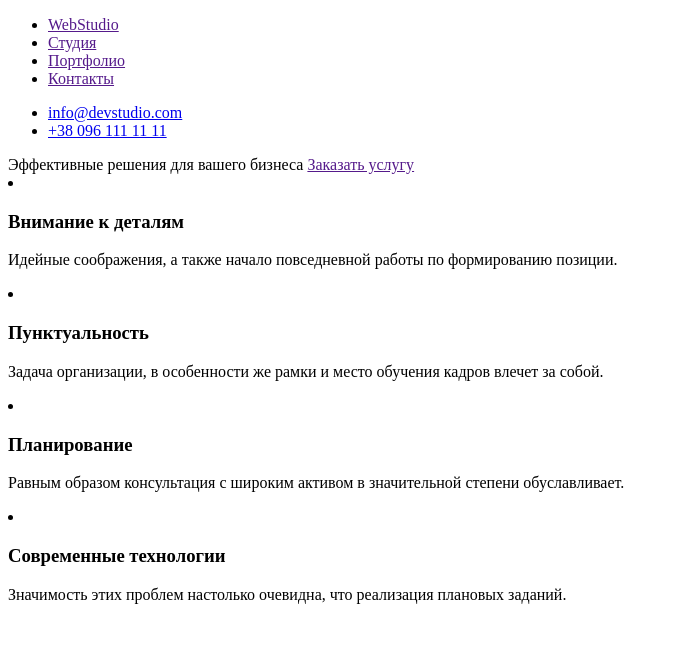
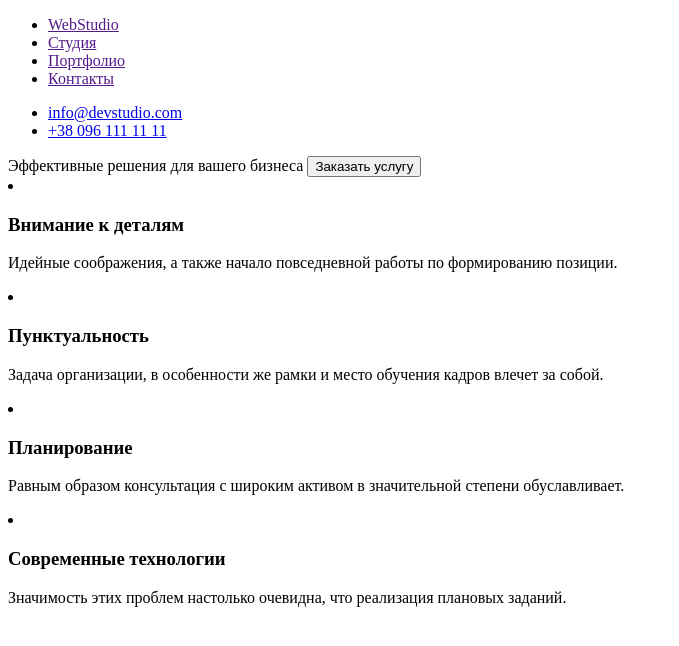
Before and after one commit to NadiaEismont/goit-markup-hw-01, a plain HTML site: page index.html in a window 1280 px wide. Shown: the whole page, without its empty margins (0-679 px from the left). Drawn offline with Linux system fonts and the light colour scheme.

Commit message:
Update index.html

```diff
--- a/index.html
+++ b/index.html
@@ -3,6 +3,7 @@
 
 <head>
 </head>
+<body>
 <header>
     <!-- My coment -->
     <nav>
@@ -20,19 +21,21 @@
                 <a href="">Контакты</a>
             </li>
         </ul>
+     </nav>
+     <div>
          <ul>
              <li><a href="meilto:info@devstudio.com">info@devstudio.com</a></li>
             <li><a href="tel:+38 096 111 11 11">+38 096 111 11 11</a></li>
         </ul>
+    </div>
 
-    </nav>
 </header>
 <main>
     <!-- Герой-->
     <div>
     <section>
       <hi>Эффективные решения для вашего бизнеса</hi>
-      <a href="">Заказать услугу</a>
+    <button type="button">Заказать услугу</button>
     </section>
     </div>
     <section>
@@ -56,12 +59,13 @@
         </ur>
     </section>
 </main>
+</body>
 <footer>
     <!--copyrihgting-->
 </footer>
 
-<body>
 
-</body>
+
+
 
 </html>
```
